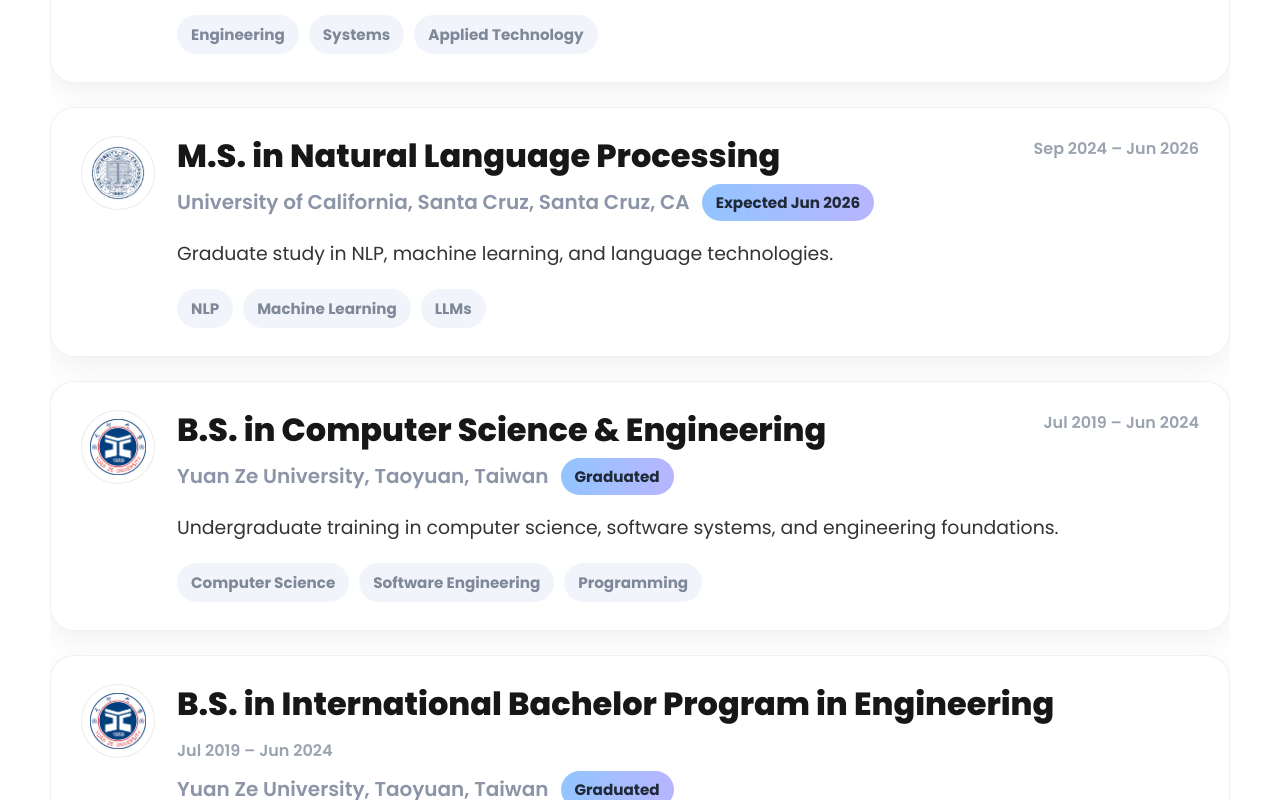
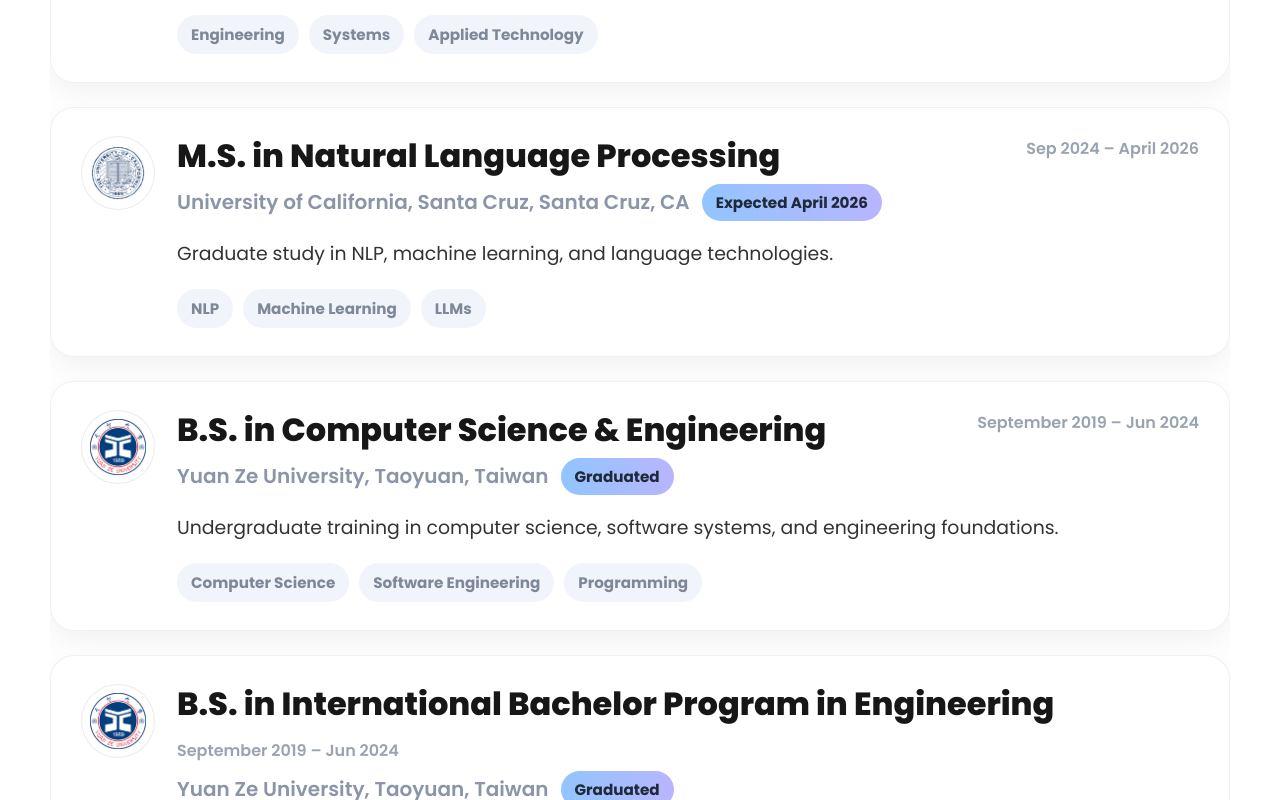
Before and after one commit to ZoeLee23277789/my-portfolio, a React (Create React App) app: page / in a window 1280 px wide. Shown: the part 4820-5620 px from the top of the page. Built offline with nearby package versions, Linux system fonts and the light colour scheme.

Commit message:
fix: correct minor issues

```diff
--- a/src/EducationResearch.js
+++ b/src/EducationResearch.js
@@ -13,8 +13,8 @@
   {
     degree: "M.S. in Natural Language Processing",
     school: "University of California, Santa Cruz, Santa Cruz, CA",
-    time: "Sep 2024 – Jun 2026",
-    status: "Expected Jun 2026",
+    time: "Sep 2024 – April 2026",
+    status: "Expected April 2026",
     logo: `${process.env.PUBLIC_URL}/logos/ucsc.png`,
     note: "Graduate study in NLP, machine learning, and language technologies.",
     tags: ["NLP", "Machine Learning", "LLMs"],
@@ -22,7 +22,7 @@
   {
     degree: "B.S. in Computer Science & Engineering",
     school: "Yuan Ze University, Taoyuan, Taiwan",
-    time: "Jul 2019 – Jun 2024",
+    time: "September 2019 – Jun 2024",
     status: "Graduated",
     logo: `${process.env.PUBLIC_URL}/logos/yzu.png`,
     note: "Undergraduate training in computer science, software systems, and engineering foundations.",
@@ -32,7 +32,7 @@
     degree:
       "B.S. in International Bachelor Program in Engineering",
     school: "Yuan Ze University, Taoyuan, Taiwan",
-    time: "Jul 2019 – Jun 2024",
+    time: "September 2019 – Jun 2024",
     status: "Graduated",
     logo: `${process.env.PUBLIC_URL}/logos/yzu.png`,
     note:
```
